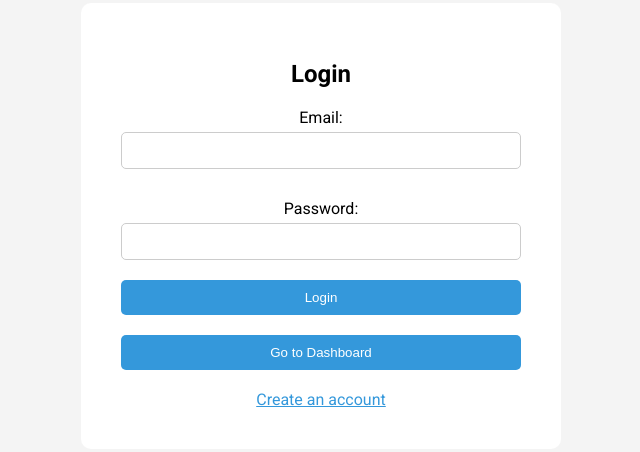
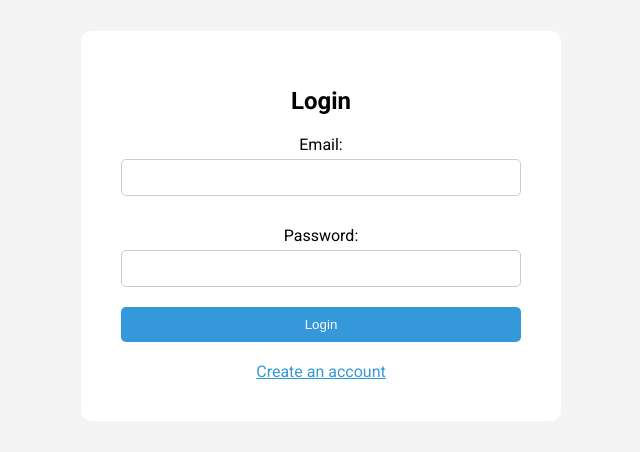
Before and after one commit to tymcio01/honego, a plain HTML site: page auth.html in a window 1280 px wide. Shown: the part 174-626 px from the top of the page, without its empty margins (319-959 px from the left). Drawn offline with Linux system fonts and the light colour scheme.

Commit message:
Update auth.html

```diff
--- a/auth.html
+++ b/auth.html
@@ -61,29 +61,24 @@
     <div class="auth-container">
         <div id="loginForm">
             <h1>Login</h1>
-    <form onsubmit="event.preventDefault(); login(document.getElementById('loginEmail').value, document.getElementById('loginPassword').value);">
+            <form onsubmit="event.preventDefault(); login();">
                 <label for="loginEmail">Email:</label>
                 <input type="email" id="loginEmail" required>
                 <label for="loginPassword">Password:</label>
                 <input type="password" id="loginPassword" required>
                 <button type="submit">Login</button>
-        <button onclick="window.location.href='dashboard.html';">Go to Dashboard</button>
-
             </form>
             <span class="toggle-form" onclick="showSignup()">Create an account</span>
         </div>
 
-<!-- Formularz rejestracji -->
         <div id="signupForm" style="display: none;">
             <h1>Signup</h1>
-    <form onsubmit="event.preventDefault(); register(document.getElementById('signupEmail').value, document.getElementById('signupPassword').value);">
+            <form onsubmit="event.preventDefault(); register();">
                 <label for="signupEmail">Email:</label>
                 <input type="email" id="signupEmail" required>
                 <label for="signupPassword">Password:</label>
                 <input type="password" id="signupPassword" required>
                 <button type="submit">Signup</button>
-        <button onclick="window.location.href='dashboard.html';">Go to Dashboard</button>
-
             </form>
             <span class="toggle-form" onclick="showLogin()">Already have an account?</span>
         </div>
```
Lines whose indentation alone changed are shown as unchanged.
